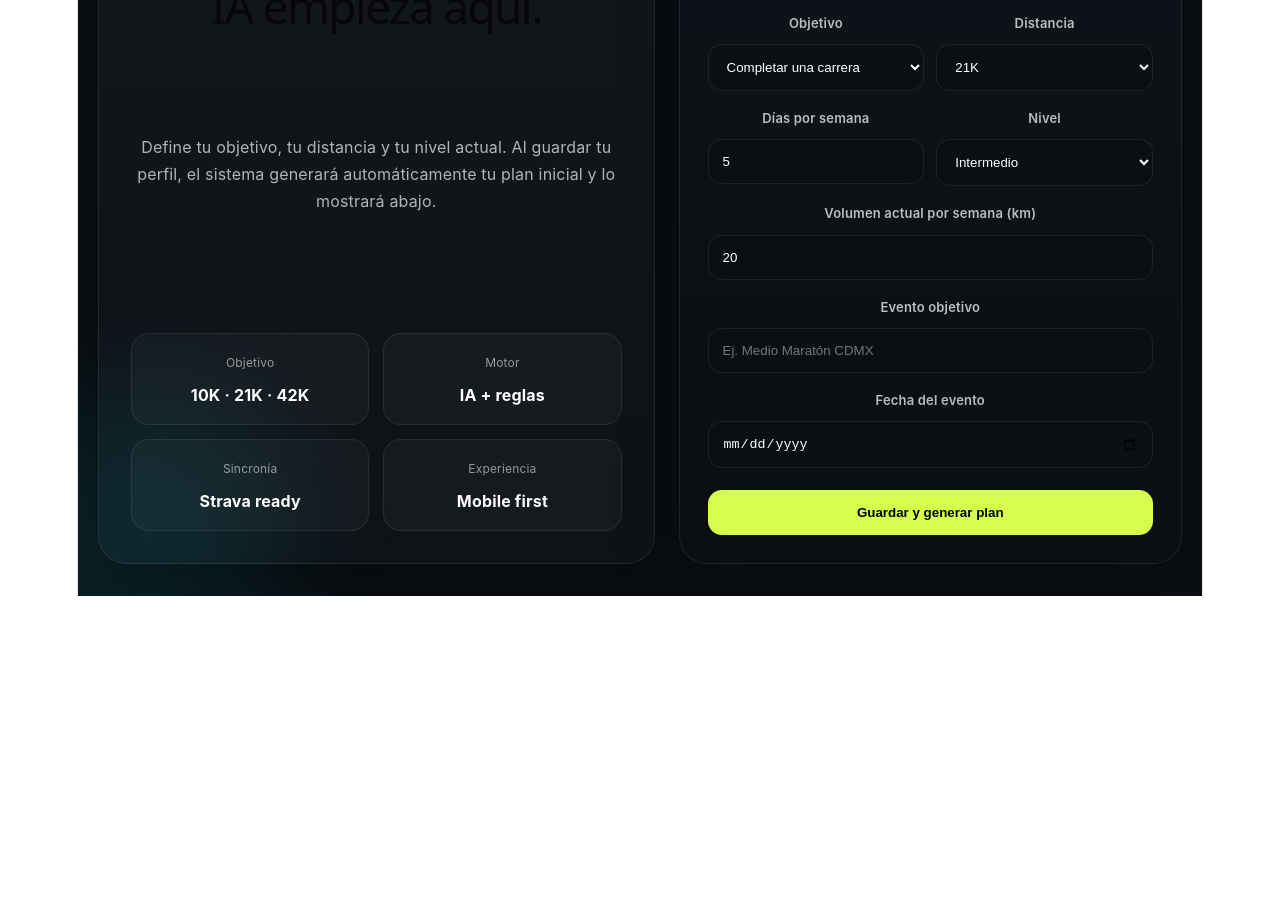
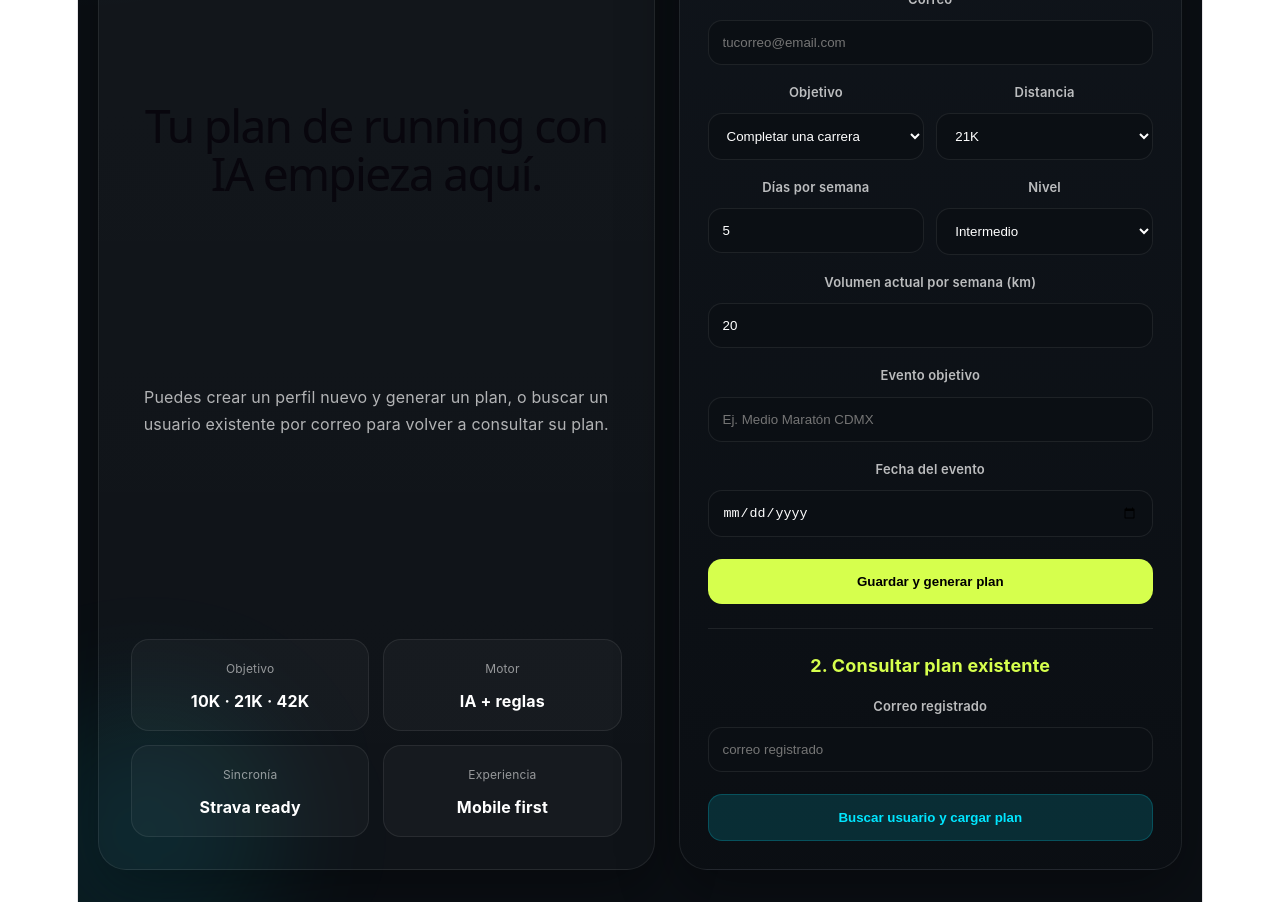
Before and after one commit to marcanton1909-code/trainingapp-mvp, a React (Vite) app in the folder app/: page / in a window 1280 px wide. Shown: the part 420-1322 px from the top of the page. Before the commit the page ends 1016 px from the top, so only its background shows below. Built offline with nearby package versions, Linux system fonts and the light colour scheme.

Commit message:
Agregar consulta de plan existente por correo

```diff
--- a/app/src/App.tsx
+++ b/app/src/App.tsx
@@ -38,6 +38,9 @@ export default function App() {
   const [weeks, setWeeks] = useState<Week[]>([]);
   const [userId, setUserId] = useState("");
 
+  const [lookupEmail, setLookupEmail] = useState("");
+  const [lookupLoading, setLookupLoading] = useState(false);
+
   const handleChange = (
     e: React.ChangeEvent<HTMLInputElement | HTMLSelectElement>
   ) => {
@@ -51,12 +54,27 @@ export default function App() {
     }));
   };
 
+  const resetPlanState = () => {
+    setResult("");
+    setWeeks([]);
+    setUserId("");
+  };
+
+  const fetchPlan = async (id: string) => {
+    const readRes = await fetch(`${API_URL}/api/plan/${id}`);
+    const readData = await readRes.json();
+
+    if (!readRes.ok) {
+      throw new Error(readData?.error || "Error consultando plan");
+    }
+
+    setWeeks(readData.weeks || []);
+  };
+
   const handleSubmit = async (e: React.FormEvent) => {
     e.preventDefault();
     setLoading(true);
-    setResult("");
-    setWeeks([]);
-    setUserId("");
+    resetPlanState();
 
     try {
       const onboardingRes = await fetch(`${API_URL}/api/onboarding`, {
@@ -93,14 +111,8 @@ export default function App() {
         throw new Error(planData?.error || "Error generando plan");
       }
 
-      const readRes = await fetch(`${API_URL}/api/plan/${newUserId}`);
-      const readData = await readRes.json();
+      await fetchPlan(newUserId);
 
-      if (!readRes.ok) {
-        throw new Error(readData?.error || "Error consultando plan");
-      }
-
-      setWeeks(readData.weeks || []);
       setResult(
         `Perfil guardado y plan generado correctamente. User ID: ${newUserId}`
       );
@@ -110,6 +122,43 @@ export default function App() {
       );
     } finally {
       setLoading(false);
+    }
+  };
+
+  const handleLookup = async (e: React.FormEvent) => {
+    e.preventDefault();
+    setLookupLoading(true);
+    resetPlanState();
+
+    try {
+      const userRes = await fetch(`${API_URL}/api/user/find`, {
+        method: "POST",
+        headers: {
+          "Content-Type": "application/json",
+        },
+        body: JSON.stringify({ email: lookupEmail }),
+      });
+
+      const userData = await userRes.json();
+
+      if (!userRes.ok) {
+        throw new Error(userData?.error || "Error buscando usuario");
+      }
+
+      const existingUserId = userData.user.id;
+      setUserId(existingUserId);
+
+      await fetchPlan(existingUserId);
+
+      setResult(
+        `Usuario encontrado correctamente. Plan cargado para: ${userData.user.email}`
+      );
+    } catch (error) {
+      setResult(
+        error instanceof Error ? error.message : "Ocurrió un error inesperado"
+      );
+    } finally {
+      setLookupLoading(false);
     }
   };
 
@@ -126,9 +175,8 @@ export default function App() {
             Tu plan de running con IA empieza aquí.
           </h1>
           <p style={subtitleStyle}>
-            Define tu objetivo, tu distancia y tu nivel actual. Al guardar tu
-            perfil, el sistema generará automáticamente tu plan inicial y lo
-            mostrará abajo.
+            Puedes crear un perfil nuevo y generar un plan, o buscar un usuario
+            existente por correo para volver a consultar su plan.
           </p>
 
           <div style={featureGridStyle}>
@@ -154,12 +202,15 @@ export default function App() {
         <div style={formCardStyle}>
           <div style={formHeaderStyle}>
             <span style={badgeStyle}>Onboarding MVP</span>
-            <h2 style={formTitleStyle}>Crea tu perfil inicial</h2>
+            <h2 style={formTitleStyle}>Crear o consultar plan</h2>
             <p style={formTextStyle}>
-              Esta información se guarda en Cloudflare y después genera tu plan
-              automáticamente.
+              Usa el primer bloque para crear un perfil nuevo. Usa el segundo
+              para cargar el plan de un usuario ya registrado.
             </p>
           </div>
+
+          <div style={sectionStyle}>
+            <h3 style={sectionTitleStyle}>1. Crear perfil y generar plan</h3>
 
             <form onSubmit={handleSubmit} style={formStyle}>
               <div style={fieldGroupStyle}>
@@ -282,9 +333,40 @@ export default function App() {
               </div>
 
               <button type="submit" disabled={loading} style={buttonStyle}>
-              {loading ? "Guardando y generando plan..." : "Guardar y generar plan"}
+                {loading
+                  ? "Guardando y generando plan..."
+                  : "Guardar y generar plan"}
               </button>
             </form>
+          </div>
+
+          <div style={dividerStyle} />
+
+          <div style={sectionStyle}>
+            <h3 style={sectionTitleStyle}>2. Consultar plan existente</h3>
+
+            <form onSubmit={handleLookup} style={formStyle}>
+              <div style={fieldGroupStyle}>
+                <label style={labelStyle}>Correo registrado</label>
+                <input
+                  type="email"
+                  placeholder="correo registrado"
+                  value={lookupEmail}
+                  onChange={(e) => setLookupEmail(e.target.value)}
+                  required
+                  style={inputStyle}
+                />
+              </div>
+
+              <button
+                type="submit"
+                disabled={lookupLoading}
+                style={secondaryButtonStyle}
+              >
+                {lookupLoading ? "Buscando plan..." : "Buscar usuario y cargar plan"}
+              </button>
+            </form>
+          </div>
 
           {result && <div style={resultStyle}>{result}</div>}
 
@@ -503,6 +585,23 @@ const formTextStyle: React.CSSProperties = {
   lineHeight: 1.6,
 };
 
+const sectionStyle: React.CSSProperties = {
+  display: "grid",
+  gap: 14,
+};
+
+const sectionTitleStyle: React.CSSProperties = {
+  margin: 0,
+  fontSize: 18,
+  color: "#D6FF4D",
+};
+
+const dividerStyle: React.CSSProperties = {
+  height: 1,
+  background: "rgba(255,255,255,0.08)",
+  margin: "24px 0",
+};
+
 const formStyle: React.CSSProperties = {
   display: "grid",
   gap: 14,
@@ -541,6 +640,17 @@ const buttonStyle: React.CSSProperties = {
   background: "#D6FF4D",
   color: "#000",
   border: "none",
+  borderRadius: 14,
+  padding: "15px 16px",
+  fontWeight: 800,
+  cursor: "pointer",
+  marginTop: 8,
+};
+
+const secondaryButtonStyle: React.CSSProperties = {
+  background: "rgba(0,230,255,0.14)",
+  color: "#00E6FF",
+  border: "1px solid rgba(0,230,255,0.20)",
   borderRadius: 14,
   padding: "15px 16px",
   fontWeight: 800,
```
Lines whose indentation alone changed are shown as unchanged.
